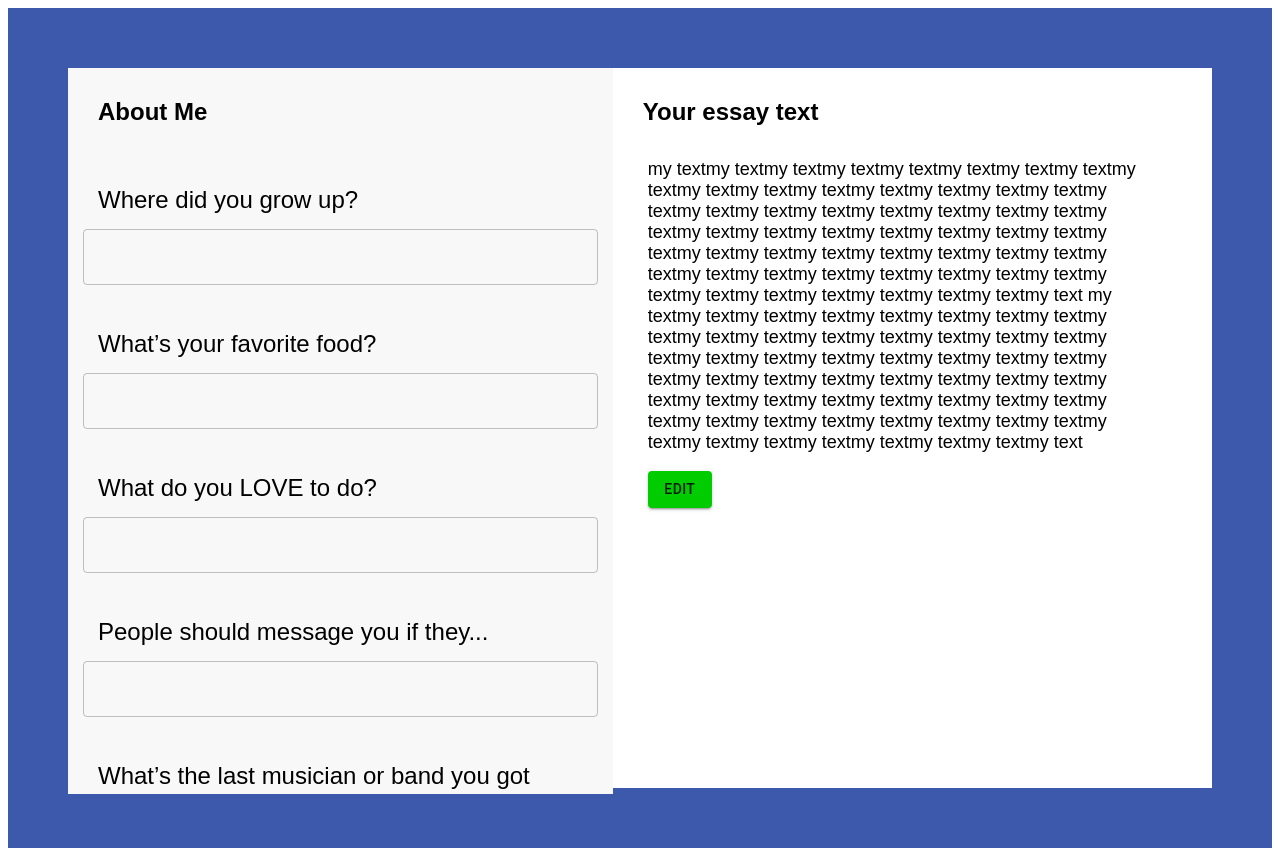
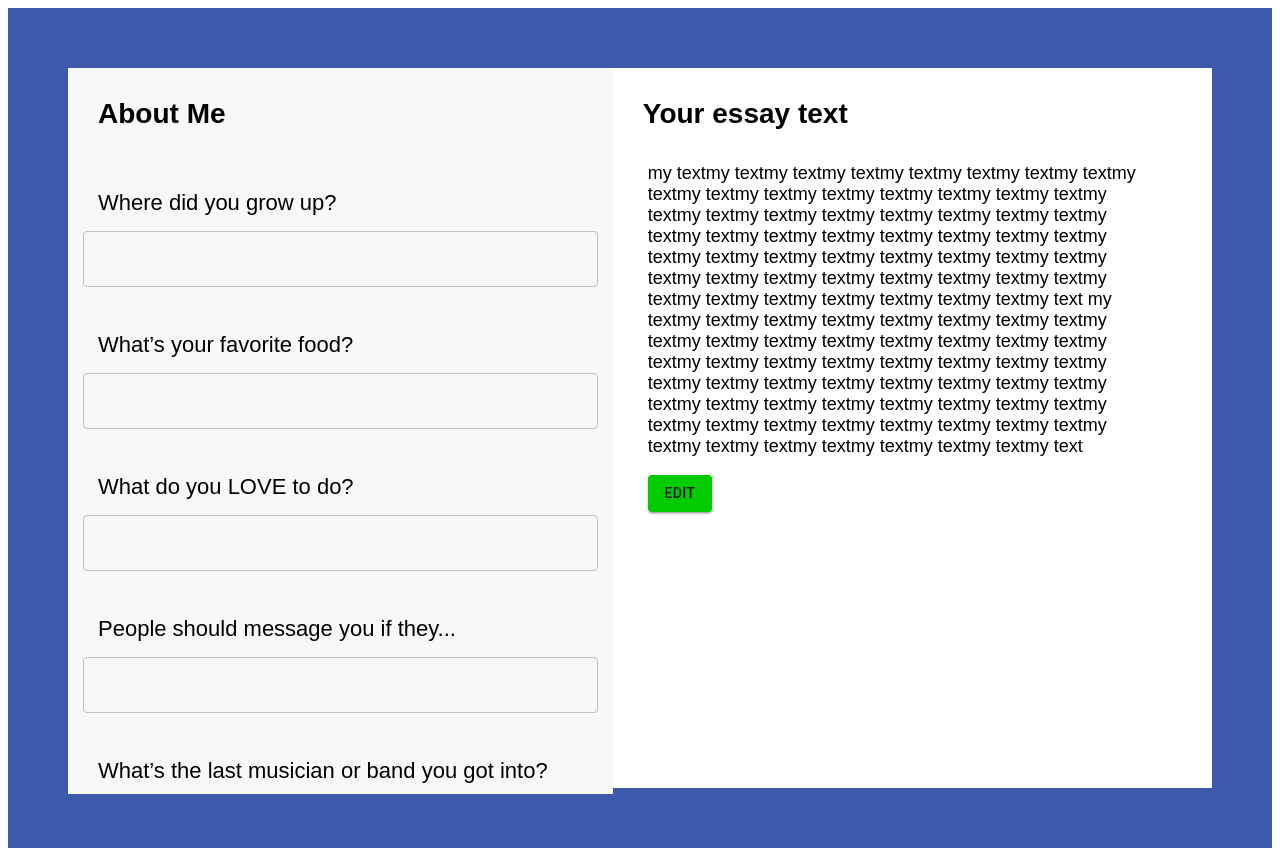
Before and after one commit to Sourabh25495/OKC-Application, a React app: page / in a window 1280 px wide. Built offline with nearby package versions, Linux system fonts and the light colour scheme.

Commit message:
OKC basic layout

```diff
--- a/src/components/App.scss
+++ b/src/components/App.scss
@@ -31,7 +31,12 @@
 
 .label {
   padding: 15px;
-  font-size: 24px;
+  font-size: 28px;
+  font-family: Arial;
+}
+.field-label{
+  padding: 15px;
+  font-size: 22px;
   font-family: Arial;
 }
 
--- a/src/components/InputComponent/InputComponent.js
+++ b/src/components/InputComponent/InputComponent.js
@@ -4,7 +4,7 @@ import { TextField } from "@material-ui/core";
 export const InputComponent = ({ label }) => {
   return (
     <div style={{ display: "grid", paddingTop: "30px" }}>
-      <div className="label">
+      <div className="field-label">
         <label>{label}</label>
       </div>
       <>
```
